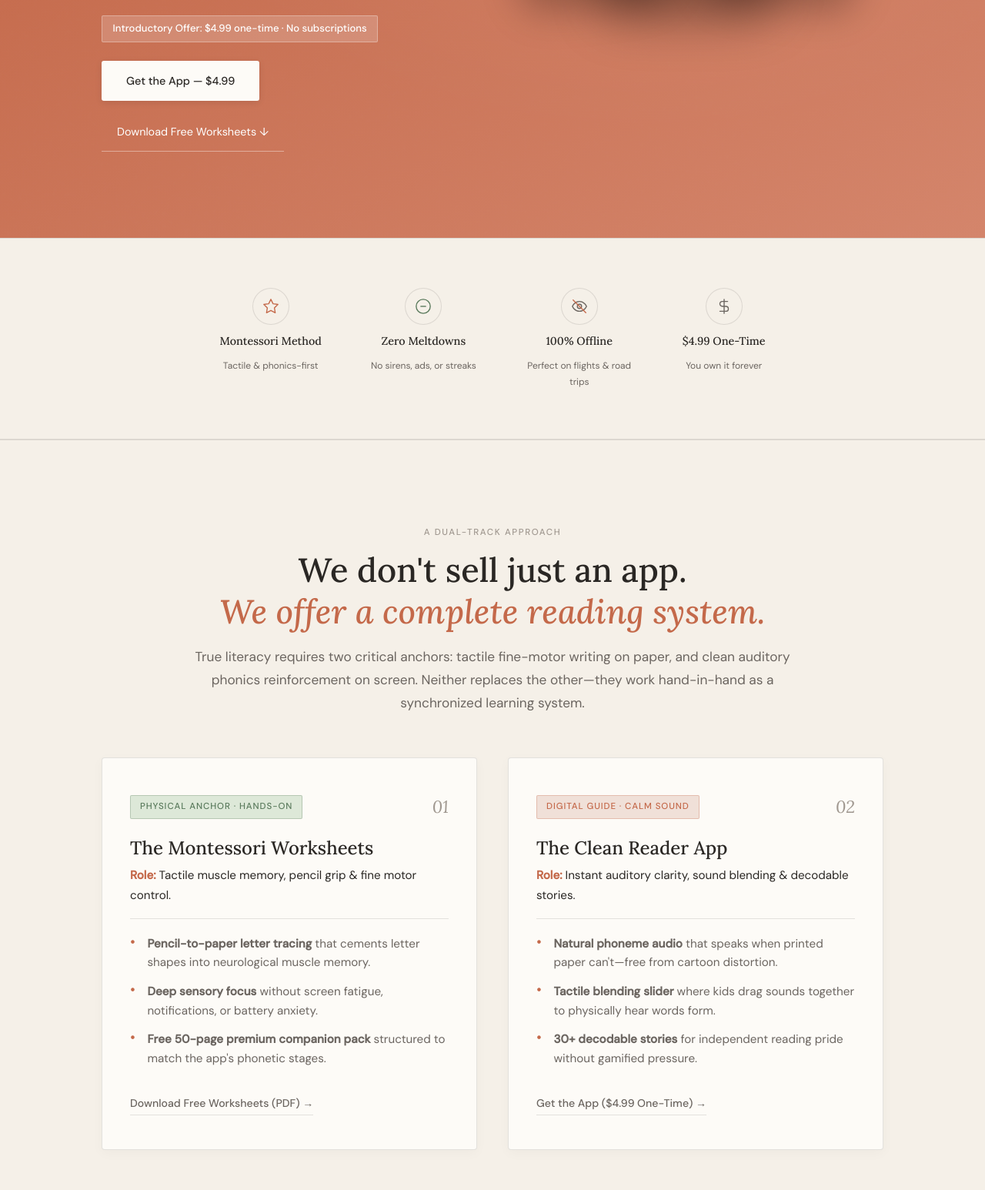
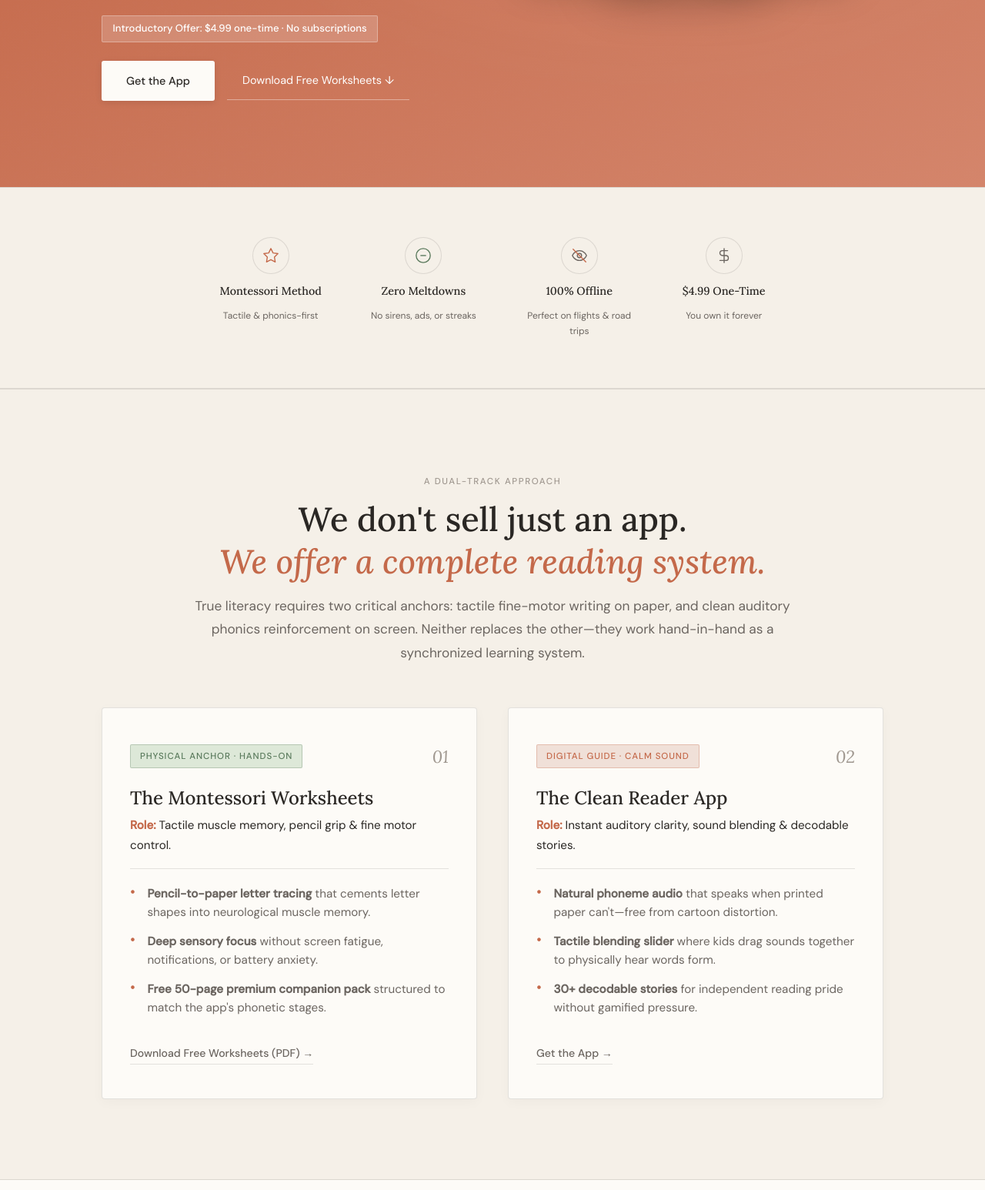
Before and after one commit to pensievelabs/ArtfulRootsCo, a website with bundled scripts: page public/CleanReader.html in a window 1280 px wide. Shown: the part 854-2400 px from the top of the page at 77% size. Built offline with nearby package versions, Linux system fonts and the light colour scheme; what @nestjs/common, @nestjs/core, @nestjs/serve-static would draw is missing.

Commit message:
Remove price

```diff
--- a/public/CleanReader.html
+++ b/public/CleanReader.html
@@ -72,7 +72,7 @@
         </div>
 
         <div class="hero-actions" style="display: flex; gap: 1rem; flex-wrap: wrap;">
-          <a href="/download-clean-reader" class="btn-primary-light">Get the App — $4.99</a>
+          <a href="/download-clean-reader" class="btn-primary-light">Get the App</a>
           <a href="/clean-reader-worksheets" class="btn-ghost-light" style="color: #fff; border-color: rgba(255,255,255,0.4); padding: 0.75rem 1.25rem; font-size: 0.9rem;">
             Download Free Worksheets ↓
           </a>
@@ -180,7 +180,7 @@
           <li><strong>30+ decodable stories</strong> for independent reading pride without gamified pressure.</li>
         </ul>
         <div class="hybrid-role-cta">
-          <a href="/download-clean-reader" class="btn-ghost" style="font-size: 0.88rem; font-weight: 500;">Get the App ($4.99 One-Time) →</a>
+          <a href="/download-clean-reader" class="btn-ghost" style="font-size: 0.88rem; font-weight: 500;">Get the App →</a>
         </div>
       </div>
     </div>
```
Also changed, not shown: public/CleanMath.html (+2 -2 lines), public/clean-reader-worksheets.html (+1 -1 lines).
